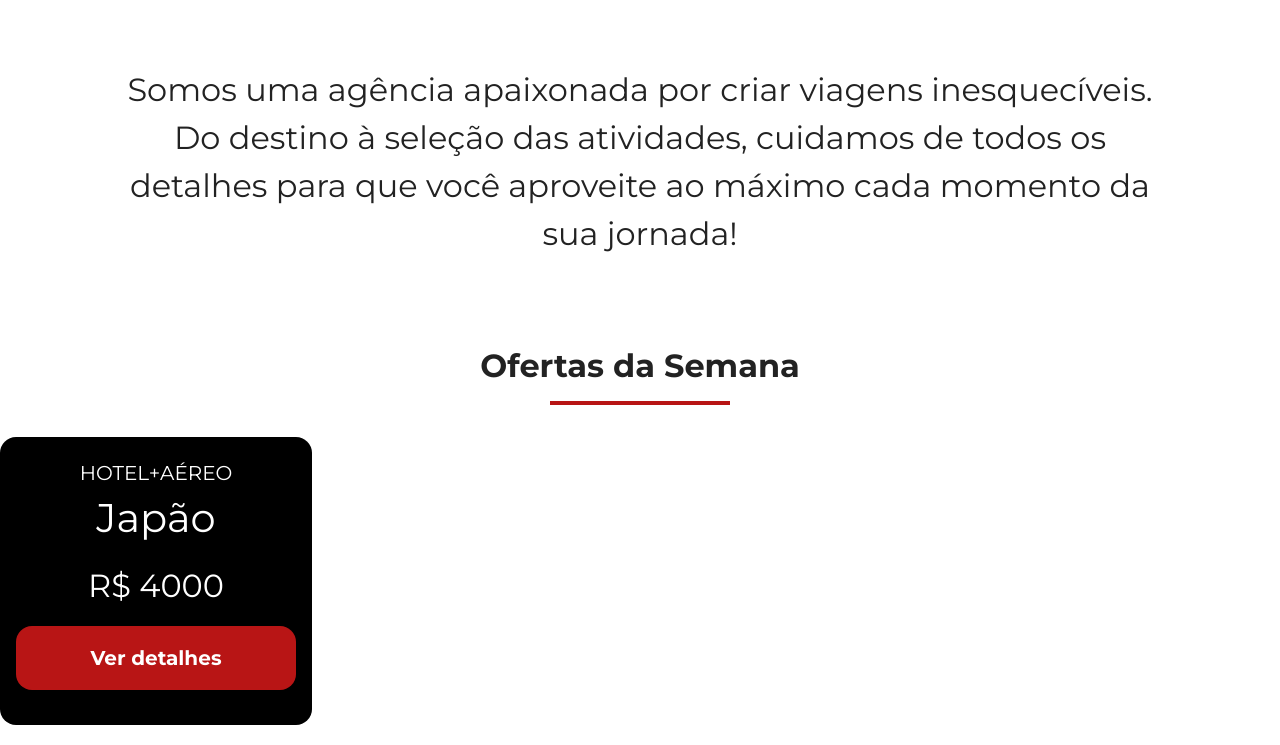
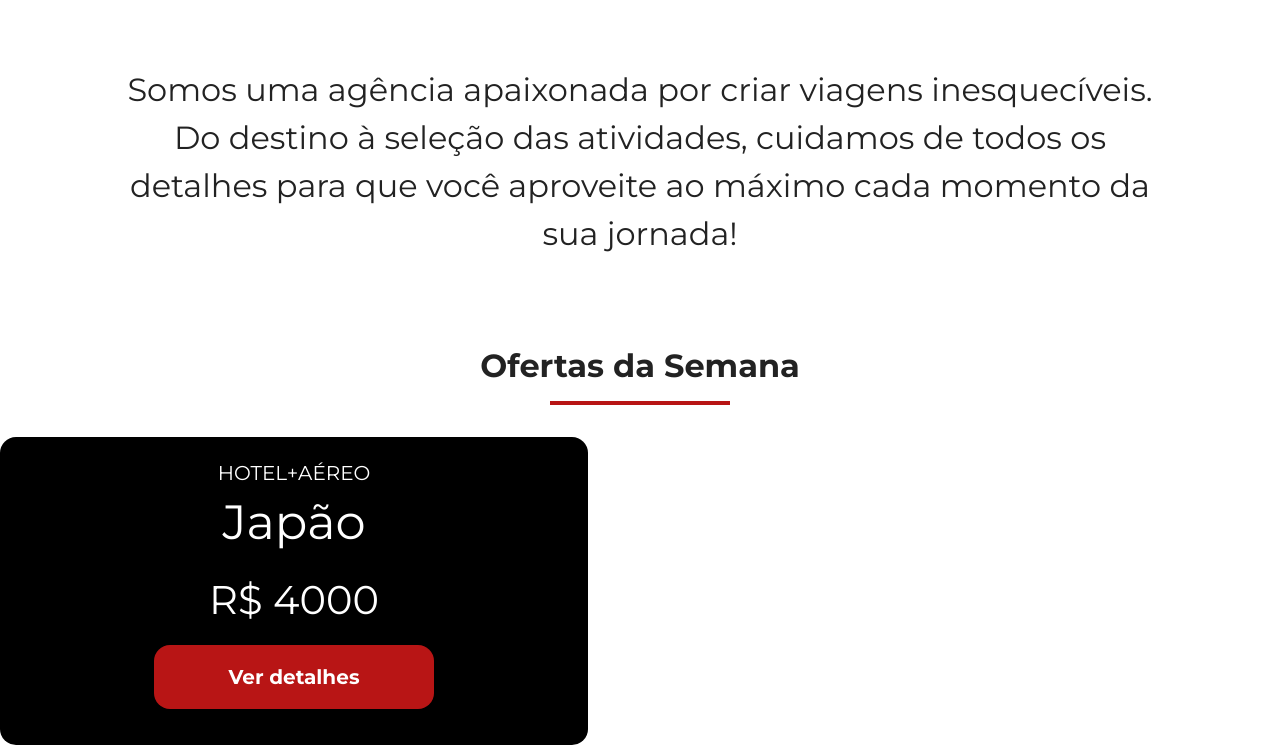
Before and after one commit to fellipealm/jornada-viagens, a plain HTML site: page index.html in a window 1280 px wide. Shown: the part 782-1527 px from the top of the page. Drawn offline with Linux system fonts and the light colour scheme; files whose address does not match are found by name.

Commit message:
Finaliza adaptacao dos cards para tablet e desktop

```diff
--- a/css/global.css
+++ b/css/global.css
@@ -80,3 +80,9 @@ text-align: center;
     font-size: 32px;
   }
 }
+
+@media screen and (min-width:1024px){
+  .button:hover{
+    background-color: var(--primary-color);
+  }
+}
--- a/css/offers.css
+++ b/css/offers.css
@@ -17,19 +17,33 @@
   margin-bottom: 24px;
 }
 
-.card header p{
+.card header p {
   font-size: 20px;
   font-weight: var(--textweight);
 }
 
-.card header h3{
+.card header h3 {
   font-size: 40px;
   font-weight: var(--title-weigh);
   margin: 8px 0px 0px;
 }
 
-.card header span{
+.card header span {
   font-size: 32px;
   margin-top: 24px;
   display: inline-block;
 }
+
+@media screen and (min-width: 1024px) {
+  .card {
+    width: 588px;
+    height: 308px;
+  }
+  .card header h3 {
+    font-size: 48px;
+  }
+
+  .card header span {
+    font-size: 40px;
+  }
+}
```
Lines whose indentation alone changed are shown as unchanged.
